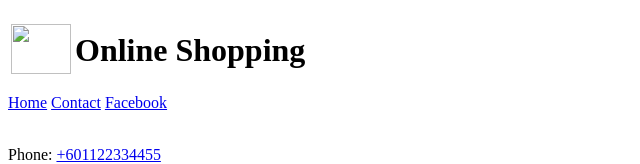
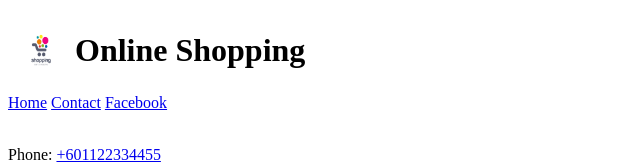
Before and after one commit to khaliesahradzali/tutorial-1, a plain HTML site: page contact.html in a window 1280 px wide. Shown: the top 164 px of the page, without its empty margins (0-640 px from the left). Drawn offline with Linux system fonts and the light colour scheme.

Commit message:
Update contact.html

```diff
--- a/contact.html
+++ b/contact.html
@@ -6,7 +6,7 @@
   <body>
     <table>
       <tr>
-        <td><img src="![shopping-online](https://user-images.githubusercontent.com/61781812/75869970-4c0e9580-5e45-11ea-953c-96fc7a917c93.jpg)" height="50" width="60"></td>
+        <td><img src="images/shopping-online.jpg" height="50" width="60"></td>
         <td><h1>Online Shopping</h1></td>
       </tr>
     </table>
```
